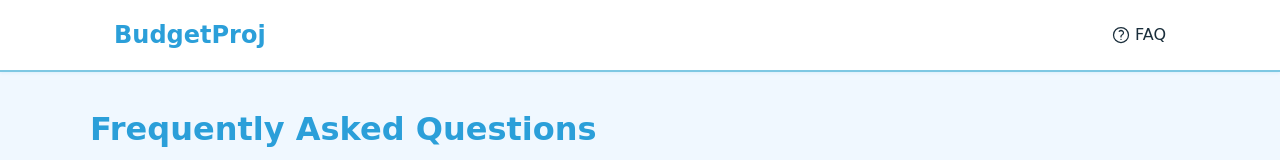
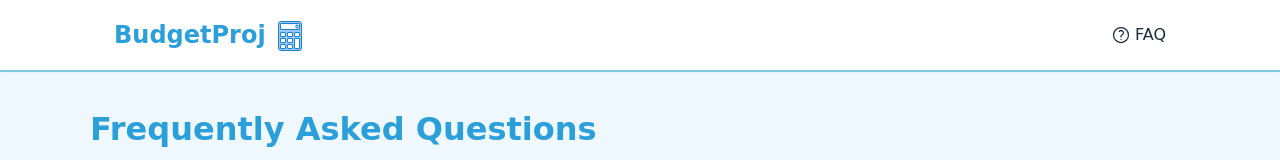
Before and after one commit to marvinh0913/budgetProj, a React (Vite) app: page /budgetProj/faq in a window 1280 px wide. Shown: the top 160 px of the page. Built offline with nearby package versions, Linux system fonts and the light colour scheme.

Commit message:
feat: add logo to navbar and browser tab

```diff
--- a/index.html
+++ b/index.html
@@ -4,6 +4,7 @@
     <meta charset="UTF-8" />
     <meta name="viewport" content="width=device-width, initial-scale=1.0" />
     <title>BudgetProj</title>
+    <link rel="icon" type="image/png" href="/logo.png" />
   </head>
   <body>
     <div id="root"></div>
--- a/src/components/NavBar.jsx
+++ b/src/components/NavBar.jsx
@@ -3,11 +3,14 @@ import { QuestionMarkCircleIcon } from '@heroicons/react/24/outline';
 import '../styles/navbar.css';
 
 function NavBar() {
+  const logoUrl = import.meta.env.DEV ? '/logo.png' : '/budgetProj/logo.png';
+
   return (
     <nav className="navbar" role="navigation">
       <div className="navbar-container">
         <Link to="/" className="navbar-brand">
           BudgetProj
+          <img src={logoUrl} alt="BudgetProj logo" className="navbar-logo" />
         </Link>
         <div className="navbar-links">
           <Link to="/faq" className="navbar-faq-link">
--- a/src/styles/navbar.css
+++ b/src/styles/navbar.css
@@ -53,3 +53,11 @@
     width: 20px;
     height: 20px;
   }
+
+  .navbar-logo {
+    width: 32px;
+    height: 32px;
+    object-fit: contain;
+    vertical-align: middle;
+    margin-left: var(--spacing-sm);
+  }
```
Also changed, not shown: public/logo.png (added).
